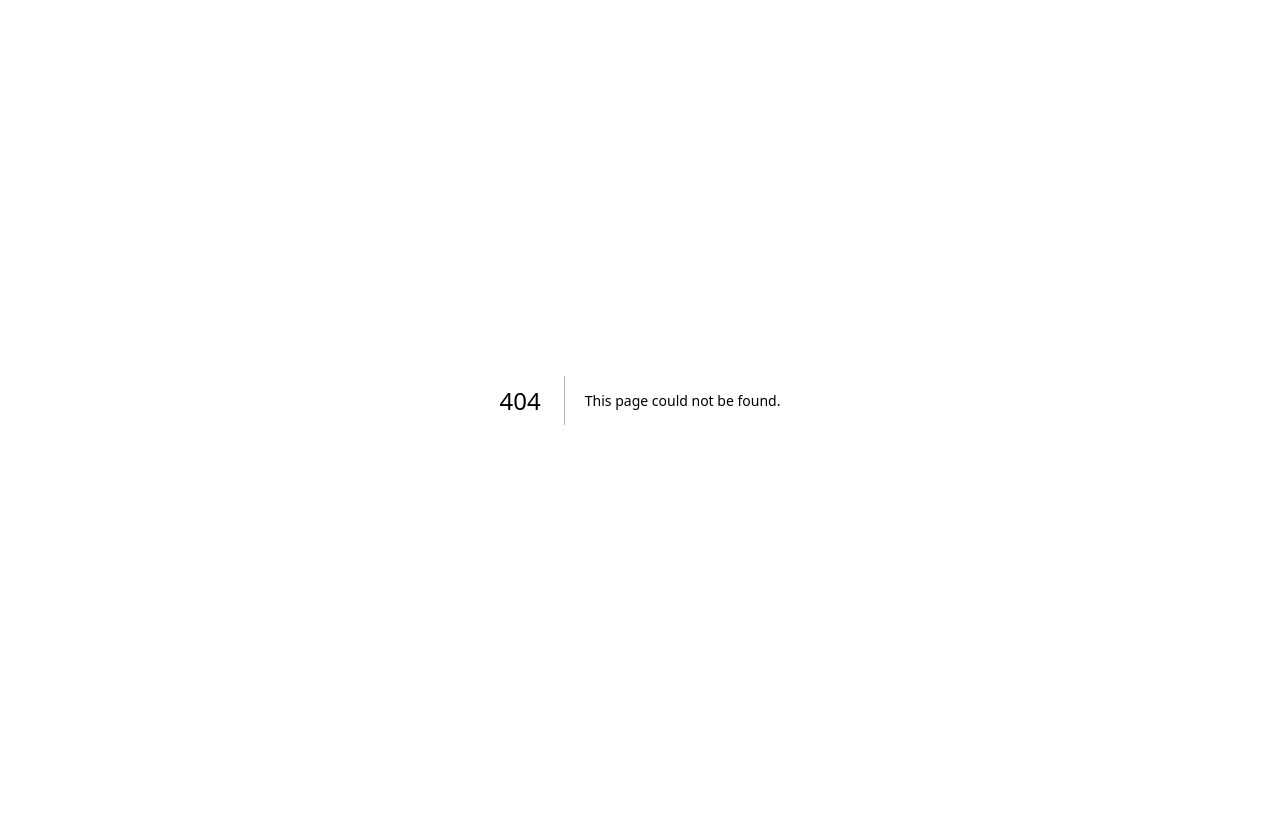
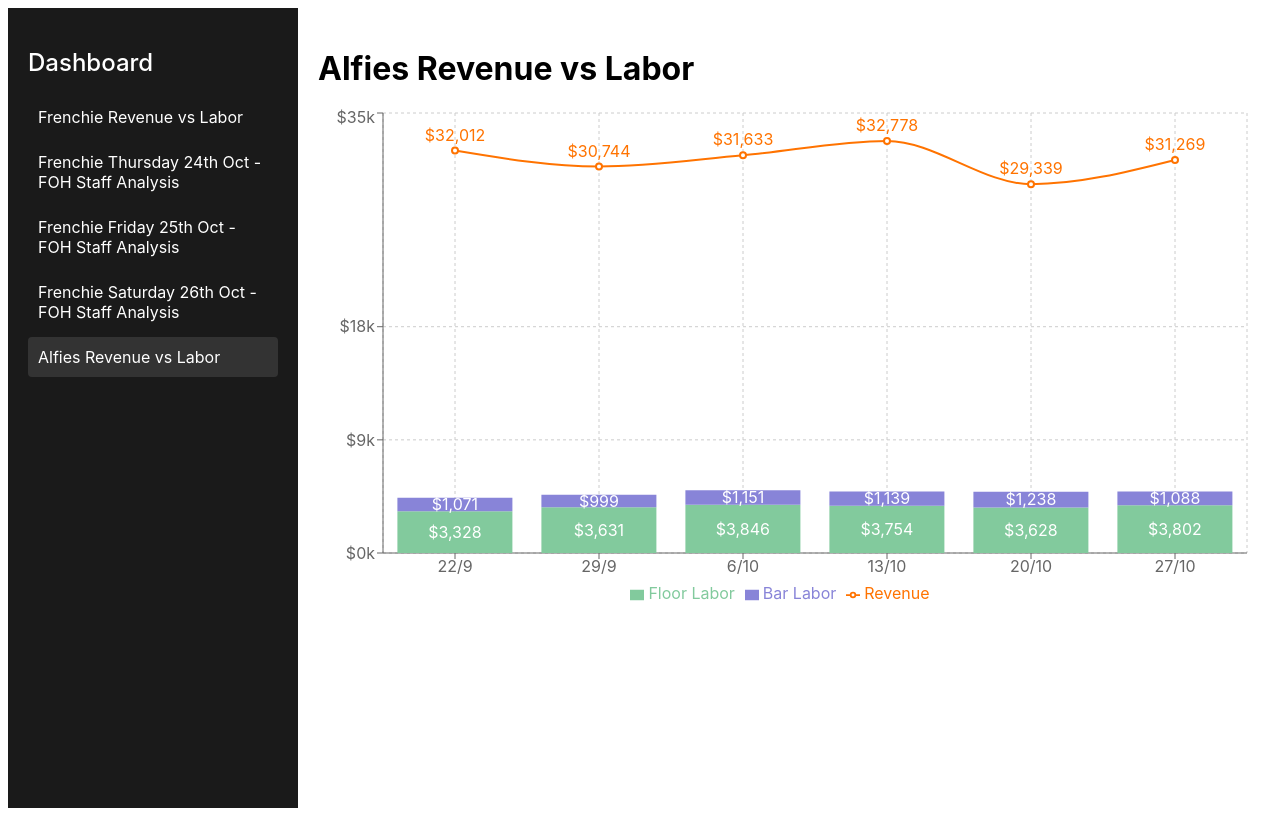
Before and after one commit to IsoBob1/labor-revenue-dashboard, a Next.js app: page /alfies in a window 1280 px wide. Before the commit this address had no page. Built offline with nearby package versions, Linux system fonts and the light colour scheme.

Commit message:
Create alfies.js

```diff
--- /dev/null
+++ b/pages/alfies.js
@@ -0,0 +1,57 @@
+import React from 'react';
+import Layout from '../components/Layout';
+import { ComposedChart, Line, Bar, XAxis, YAxis, CartesianGrid, Tooltip, Legend, ResponsiveContainer, LabelList } from 'recharts';
+
+const data = [
+  { week: '22/9', barLabor: 1071, floorLabor: 3328, revenue: 32012 },
+  { week: '29/9', barLabor: 999, floorLabor: 3631, revenue: 30744 },
+  { week: '6/10', barLabor: 1151, floorLabor: 3846, revenue: 31633 },
+  { week: '13/10', barLabor: 1139, floorLabor: 3754, revenue: 32778 },
+  { week: '20/10', barLabor: 1238, floorLabor: 3628, revenue: 29339 },
+  { week: '27/10', barLabor: 1088, floorLabor: 3802, revenue: 31269 }
+];
+
+export default function AlfiesRevenue() {
+  const formatCurrency = (value) => `$${value.toLocaleString()}`;
+
+  return (
+    <Layout>
+      <h1 style={{ marginBottom: '20px' }}>Alfies Revenue vs Labor</h1>
+      <div style={{ height: '500px', width: '100%' }}>
+        <ResponsiveContainer>
+          <ComposedChart data={data}>
+            <CartesianGrid strokeDasharray="3 3" />
+            <XAxis dataKey="week" />
+            <YAxis
+              domain={[0, 35000]}
+              tickFormatter={value => `$${value/1000}k`}
+            />
+            <Tooltip formatter={formatCurrency} />
+            <Legend />
+            <Bar dataKey="floorLabor" name="Floor Labor" stackId="labor" fill="#82ca9d">
+              <LabelList dataKey="floorLabor" position="inside" formatter={formatCurrency} fill="white" />
+            </Bar>
+            <Bar dataKey="barLabor" name="Bar Labor" stackId="labor" fill="#8884d8">
+              <LabelList dataKey="barLabor" position="inside" formatter={formatCurrency} fill="white" />
+            </Bar>
+            <Line
+              type="monotone"
+              dataKey="revenue"
+              name="Revenue"
+              stroke="#ff7300"
+              strokeWidth={2}
+            >
+              <LabelList
+                dataKey="revenue"
+                position="top"
+                formatter={formatCurrency}
+                fill="#ff7300"
+                offset={10}
+              />
+            </Line>
+          </ComposedChart>
+        </ResponsiveContainer>
+      </div>
+    </Layout>
+  );
+}
```
